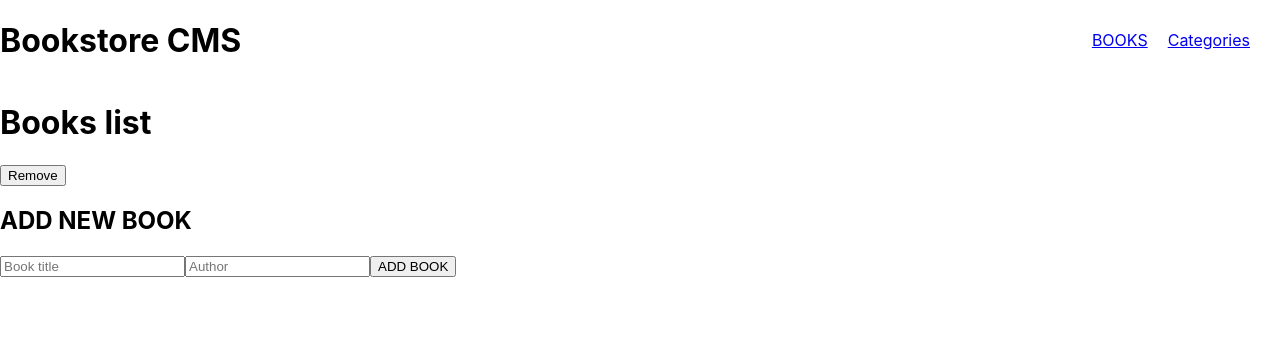
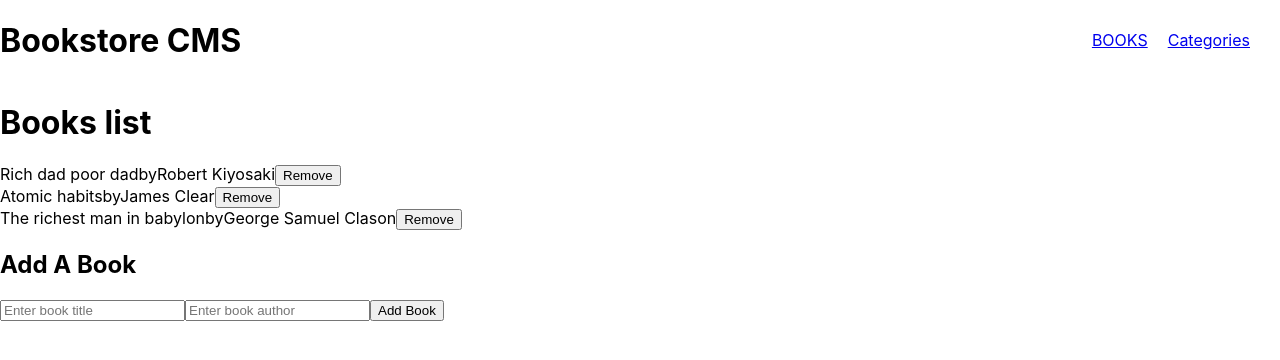
Before and after one commit to nedjwab/bookstore, a React (Create React App) app: page /books in a window 1280 px wide. Shown: the top 360 px of the page. Built offline with nearby package versions, Linux system fonts and the light colour scheme.

Commit message:
Add remove and add books

```diff
--- a/src/App.js
+++ b/src/App.js
@@ -1,6 +1,5 @@
 import './App.css';
 import {
-  BrowserRouter as Router,
   Routes,
   Route,
 } from 'react-router-dom';
@@ -11,13 +10,11 @@ import Categories from './components/categories';
 function App() {
   return (
     <>
-      <Router>
-        <Navbar />
-        <Routes>
-          <Route exact path="/books" element={<Books />} />
-          <Route exact path="/categories" element={<Categories />} />
-        </Routes>
-      </Router>
+      <Navbar />
+      <Routes>
+        <Route exact path="/books" element={<Books />} />
+        <Route exact path="/categories" element={<Categories />} />
+      </Routes>
     </>
   );
 }
--- a/src/components/book.js
+++ b/src/components/book.js
@@ -1,18 +1,29 @@
 import React from 'react';
+import { useDispatch, useSelector } from 'react-redux';
+import { deleteBook } from '../redux/books/books';
 
-const Book = (props) => {
-  const { title } = props;
-  const { author } = props;
+export default function Book() {
+  const books = useSelector((state) => state.books);
+  const dispatch = useDispatch();
+
+  const deleteBookEvent = (id) => {
+    dispatch(deleteBook(id));
+  };
+
+  if (!books) return <p>No Books Available</p>;
+
   return (
-    <div className="book-container">
-      <h2>
-        { title }
-      </h2>
-      <h3>
-        { author }
-      </h3>
-    </div>
+    <>
+      {books.map((book) => (
+        <div key={book.id}>
+          {book.title}
+
+          by
+
+          {book.author}
+          <button type="submit" onClick={() => deleteBookEvent(book.id)}>Remove</button>
+        </div>
+      ))}
+    </>
   );
-};
-
-export default Book;
+}
--- a/src/components/books.js
+++ b/src/components/books.js
@@ -7,7 +7,6 @@ const Books = () => (
     <h1>Books list</h1>
     <div className="single-book">
       <Book />
-      <button type="submit">Remove</button>
     </div>
     <Form />
   </div>
--- a/src/components/form.js
+++ b/src/components/form.js
@@ -1,13 +1,51 @@
-import React from 'react';
+import React, { useState } from 'react';
+import { useDispatch } from 'react-redux';
+import { addBook } from '../redux/books/books';
 
-const Form = () => (
-  <div className="form-container">
-    <h2>ADD NEW BOOK</h2>
-    <input placeholder="Book title" />
-    <input placeholder="Author" />
-    <button type="submit">ADD BOOK</button>
-  </div>
+export default function Form() {
+  const dispatch = useDispatch();
+  const [title, setTitle] = useState('');
+  const [author, setAuthor] = useState('');
 
-);
+  const addBookEvent = (e) => {
+    e.preventDefault();
+    dispatch(
+      addBook({
+        id: Math.random() * 100,
+        title,
+        author,
+      }),
+    );
+    setTitle('');
+    setAuthor('');
+  };
 
-export default Form;
+  const titleInput = (e) => {
+    setTitle(e.target.value);
+  };
+
+  const authorInput = (e) => {
+    setAuthor(e.target.value);
+  };
+
+  return (
+    <>
+      <h2>Add A Book</h2>
+      <form onSubmit={addBookEvent}>
+        <input
+          type="text"
+          placeholder="Enter book title"
+          value={title}
+          onChange={titleInput}
+        />
+        <input
+          type="text"
+          placeholder="Enter book author"
+          value={author}
+          onChange={authorInput}
+        />
+        <button type="submit">Add Book </button>
+      </form>
+    </>
+  );
+}
--- a/src/index.js
+++ b/src/index.js
@@ -1,12 +1,21 @@
 import React from 'react';
 import ReactDOM from 'react-dom/client';
 import './index.css';
+import {
+  BrowserRouter as Router,
+} from 'react-router-dom';
+import { Provider } from 'react-redux';
 import App from './App';
+import store from './redux/configureStore';
 
 const root = ReactDOM.createRoot(document.getElementById('root'));
 root.render(
   <React.StrictMode>
-    <App />
+    <Router>
+      <Provider store={store}>
+        <App />
+      </Provider>
+    </Router>
   </React.StrictMode>,
 );
 
--- a/src/redux/books/books.js
+++ b/src/redux/books/books.js
@@ -1,45 +1,42 @@
-const ADD_BOOK = 'ADD_BOOK';
-const DELETE_BOOK = 'DELETE_BOOK';
+const ADD_BOOK = 'react-bookstore/books/ADD_BOOK';
+const DELETE_BOOK = 'react-bookstore/books/DELETE_BOOK';
 
-// Actions
+const books = [
+  {
+    id: 1,
+    title: ' Rich dad poor dad',
+    author: 'Robert Kiyosaki',
+  },
 
-export const addBook = (book) => ({
-  type: ADD_BOOK,
-  payload: book,
-});
+  {
+    id: 2,
+    title: 'Atomic habits',
+    author: 'James Clear',
+  },
 
-export const deleteBook = () => ({
-  type: DELETE_BOOK,
-});
+  {
+    id: 3,
+    title: 'The richest man in babylon',
+    author: 'George Samuel Clason',
+  },
 
+];
 
-let books=[
-    bookOne = {
-        title:' Rich dad poor dad',
-        author:'Robert Kiyosaki'
-    },
+export default function booksReducer(state = books, action) {
+  switch (action.type) {
+    case ADD_BOOK:
+      return state.concat(action.payload);
+    case DELETE_BOOK:
+      return [...state.filter((book) => (book.id !== action.payload))];
+    default:
+      return state;
+  }
+}
 
-    bookTwo = {
-        title:'Atomic habits',
-        author:'James Clear'
-    },
+export function addBook(book) {
+  return { type: ADD_BOOK, payload: book };
+}
 
-    bookThree = {
-        title:'The richest man in babylon',
-        author:'George Samuel Clason'
-    }
-
-]
-
-// Reducer
-const bookReducer = (state = [], action) => {
-  switch (action.type) {
-    case 'ADD_BOOK':
-      return [...state, action.payload];
-    case 'DELETE_BOOK':
-      return [...state.filter((book) => book !== action.payload)];
-    default: return state;
-  }
-};
-
-export default bookReducer;
+export function deleteBook(id) {
+  return { type: DELETE_BOOK, payload: id };
+}
```
